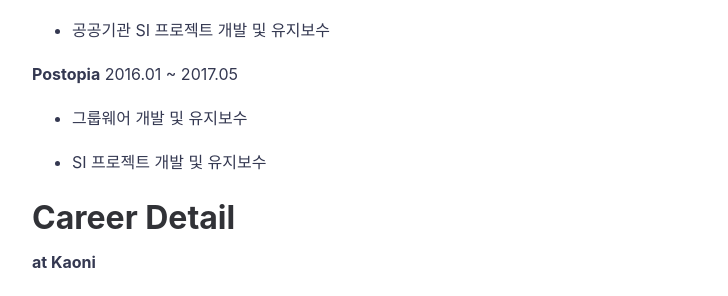
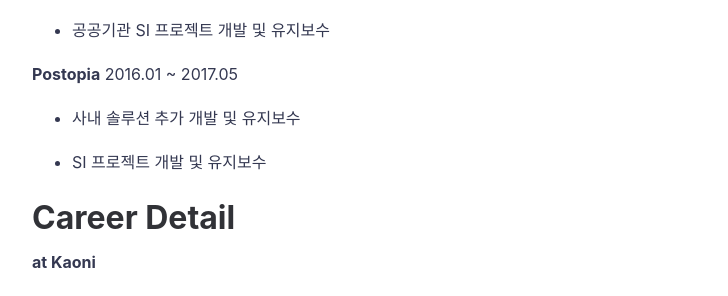
Before and after one commit to jonggyun/jonggyun.github.io, a Jekyll site: the page built from about.md, in a window 1280 px wide and 900 px high, scrolled down 674 px. Shown: the part 152-448 px from the top of the window, without its empty margins (188-916 px from the left). Built offline with Jekyll 4.4.1, drawn with Linux system fonts in a browser that asks for light colours.

Commit message:
modify about profile

```diff
--- a/about.md
+++ b/about.md
@@ -33,7 +33,7 @@
 
 **Postopia** 2016.01 ~ 2017.05
 
-- 그룹웨어 개발 및 유지보수
+- 사내 솔루션 추가 개발 및 유지보수
 
 - SI 프로젝트 개발 및 유지보수
 
```
